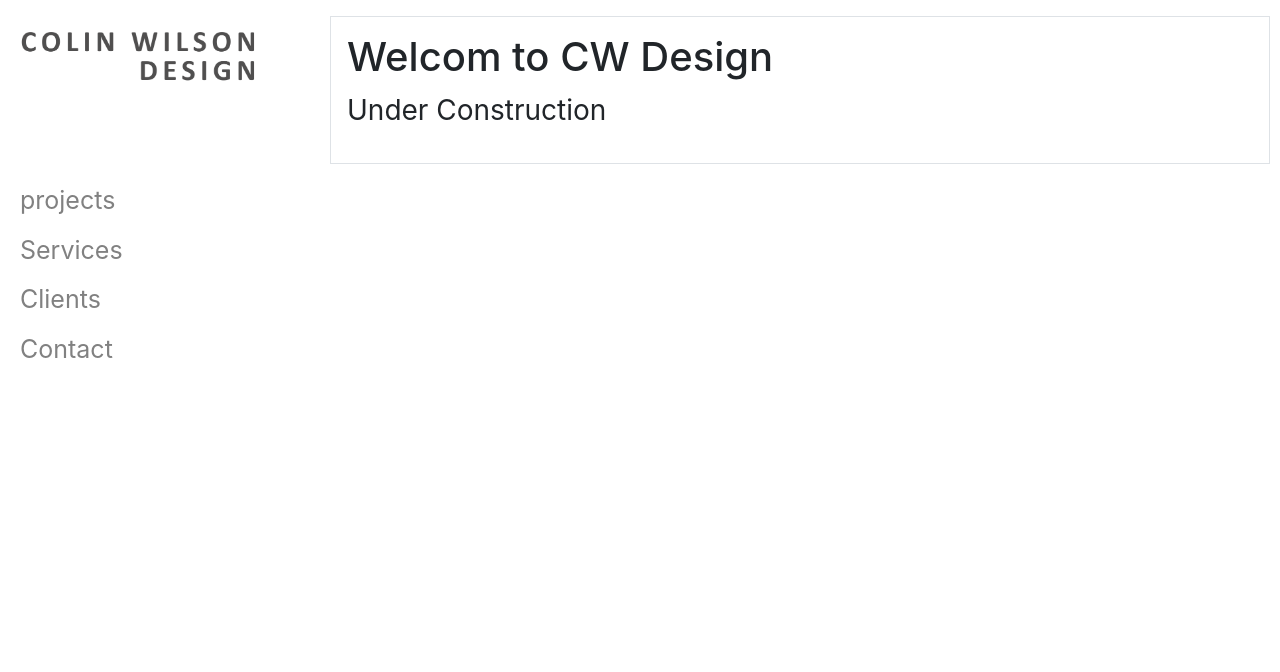
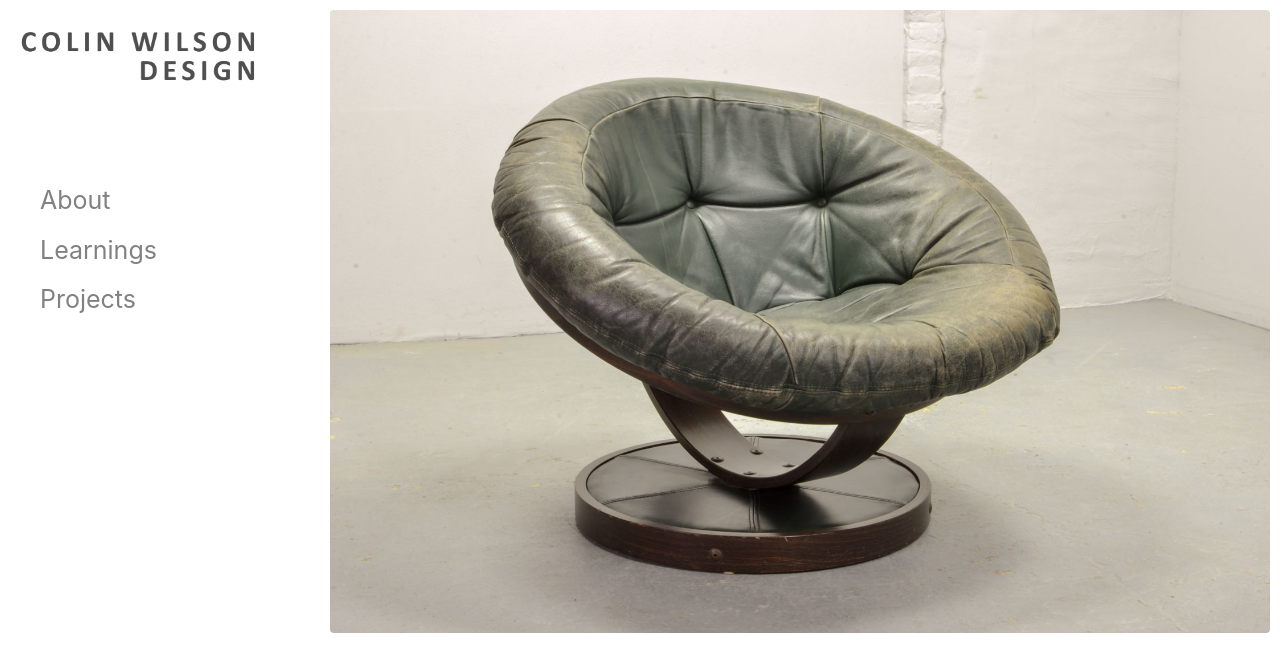
Before and after one commit to WilsonColin/WilsonColin.github.io, a Jekyll site: the page built from index.html, in a window 1280 px wide. Shown: the top 672 px of the page. Built offline with Jekyll 4.4.1, drawn with Linux system fonts in a browser that asks for light colours.

Commit message:
Fix responsiveness

```diff
--- a/_config.yml
+++ b/_config.yml
@@ -3,7 +3,11 @@ baseurl: "" # the subpath of your site, e.g. /blog
 title: "Wilson Colin Design"
 
 collections:
-  projects:
+  Projects:
+    output: true
+  Learnings:
+    output: true
+  About:
     output: true
 
 # Include icons in the footer for each username enter
--- a/_layouts/home.html
+++ b/_layouts/home.html
@@ -3,20 +3,25 @@ layout: default
 ---
 
 <div class="topnav">
-  <a href="/">
-    <img src="images/logo.png" alt="Colin Wilson Design" width="200">
+  <a href="/" class="logo">
+    <img src="images/logo.png" alt="Colin Wilson Design">
   </a>
-  <a href="#news">News</a>
-  <a href="#contact">Contact</a>
-  <a href="#about">About</a>
-    <a href="javascript:void(0);" class="icon">
+  {%- for _item in site.collections reversed-%}
+    {%- unless _item == null -%}
+      {%- unless _item.label == "posts" -%}
+        {%- assign _title = _item.label -%}
+        <a href="#{{- _title -}}">{{- _title -}}</a>
+      {%- endunless -%}
+    {%- endunless -%}
+  {%- endfor -%}
+  <a href="javascript:void(0);" class="icon">
     <i class="fa fa-bars"></i>
   </a>
 </div>
 
 <div class="sidenav">
   <a href="/" class="logo">
-    <img src="images/logo.png" alt="Colin Wilson Design">
+    <img src="images/logo.png" class="image_sidenav" alt="Colin Wilson Design">
   </a>
   {%- for _item in site.collections -%}
     {%- unless _item == null -%}
@@ -26,9 +31,6 @@ layout: default
       {%- endunless -%}
     {%- endunless -%}
   {%- endfor -%}
-  <a href="#services">Services</a>
-  <a href="#clients">Clients</a>
-  <a href="#contact">Contact</a>
 </div>
 
 <div class="main">
--- a/index.html
+++ b/index.html
@@ -3,7 +3,17 @@ layout: home
 title: index
 ---
 
-<div class="container p-3 my-3 border">
-  <h1>Welcom to CW Design</h1>
-  <p>Under Construction</p>
-</div>
+{%- for _project in site.Projects -%}
+  {%- unless _project == null -%}
+    {%- if _project.priority == 1 -%}
+      {%- assign _image = _project.cover_image -%}
+      {%- assign _ti = _project.title -%}
+      <div class="layout1">
+        <img src="{{- _image -}}" class="image_index" alt="{{- _ti -}}">
+        <div class="mask">
+        </div>
+      </div>
+
+    {%- endif -%}
+  {%- endunless -%}
+{%- endfor -%}
--- a/style.scss
+++ b/style.scss
@@ -7,17 +7,18 @@
 
 .topnav {
   overflow: hidden;
-  background-color: #333;
+  height: 50px;
+  display: none;
 }
 
 .topnav a {
-  float: left;
-  display: none;
-  color: #f2f2f2;
+  color: black;
   text-align: center;
   padding: 14px 16px;
   text-decoration: none;
   font-size: 17px;
+  display: inline-block;
+  float: right;
 }
 
 .topnav a:hover {
@@ -31,21 +32,28 @@
 }
 
 .topnav .icon {
+  float: right;
   display: none;
 }
 
+.topnav .logo {
+  float: left;
+  height: 100%;
+  width: auto;
+  padding: 5px;
+}
+
 @media screen and (max-width: 768px) {
-  .topnav a.logo{
-    float: left;
-    display: block;
-  }
-  .topnav a.icon {
-    float: right;
+  .topnav{
     display: block;
   }
 }
 
-@media screen and (max-width: 768px) {
+@media screen and (max-width: 550px) {
+  .topnav a:not(.logo){display: none;}
+  .topnav a.icon{
+    display: block;
+  }
   .topnav.responsive {position: relative;}
   .topnav.responsive .icon {
     position: absolute;
@@ -71,7 +79,7 @@
 }
 
 .sidenav a {
-  padding: 6px 8px 6px 20px;
+  padding: 6px 8px 6px 40px;
   text-decoration: none;
   font-size: 25px;
   color: #818181;
@@ -82,11 +90,9 @@
   color: #f1f1f1;
 }
 
-.sidenav a.logo {
-  width: 100%;
+.sidenav .logo {
   float: left;
   padding: 20px 0px 100px 20px;
-  display: block
 }
 
 @media screen and (max-width: 768px) {
@@ -97,7 +103,34 @@
 .main {
   margin-left: 25%; /* Same as the width of the sidenav */
   font-size: 28px; /* Increased text to enable scrolling */
-  padding: 0px 10px;
+  padding: 10px 10px;
+}
+
+.layout1 {
+  grid-column: span 3;
+  align-items: center;
+  background: #fff;
+  position:relative;
+  overflow:hidden;
+}
+
+.layout1 .mask {
+  width: 100%;
+  height: 100%;
+  position: absolute;
+  top: 0;
+  left: 0;
+  opacity: 0;
+  background-color: rgba(0,0,0,0.4);
+  -webkit-transition: all 5s ease;
+  transition: all 0.6s ease;
+  border-radius: 4px;
+  -webkit-border-radius: 4px;
+  -moz-border-radius: 4px;
+}
+
+.layout1:hover .mask {
+  opacity: 1;
 }
 
 @media screen and (max-width: 768px) {
@@ -107,7 +140,24 @@
 }
 
 img{
-  max-width: 100%;
   max-height: 100%;
   display: block;
 }
+
+.image_index{
+  border-radius: 4px;
+  max-width: 100%;
+}
+
+@media screen and (max-width: 550px) {
+  .main {
+    padding: 10px 0px;
+  }
+  .image_index {
+    border-radius: 0px;
+  }
+}
+
+.image_sidenav{
+  max-width: 100%;
+}
```
Also changed, not shown: _Projects/about.md (added, +6 -0 lines), _projects/about.md (deleted, +0 -5 lines), images/chair.jpg (added), 1 other file.
